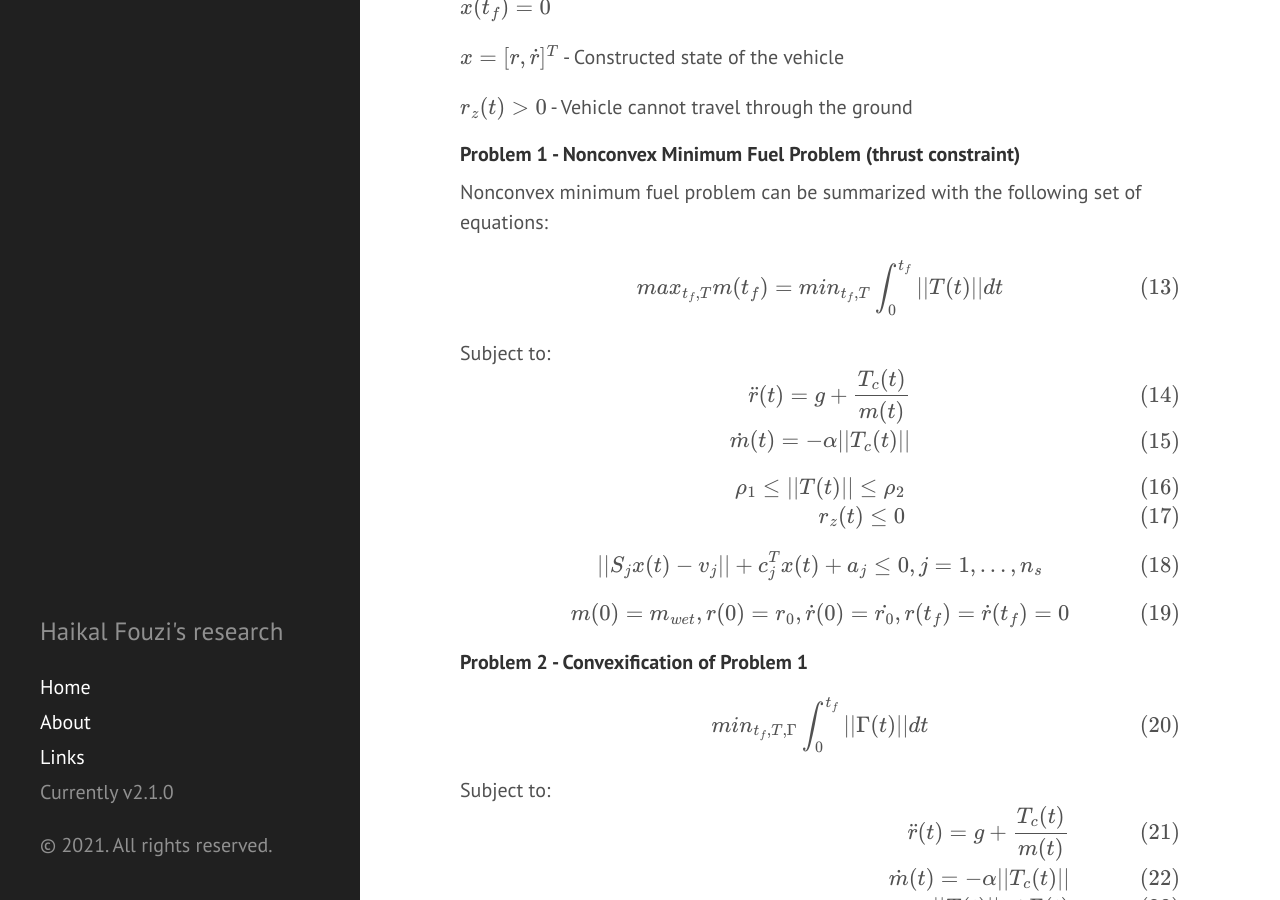
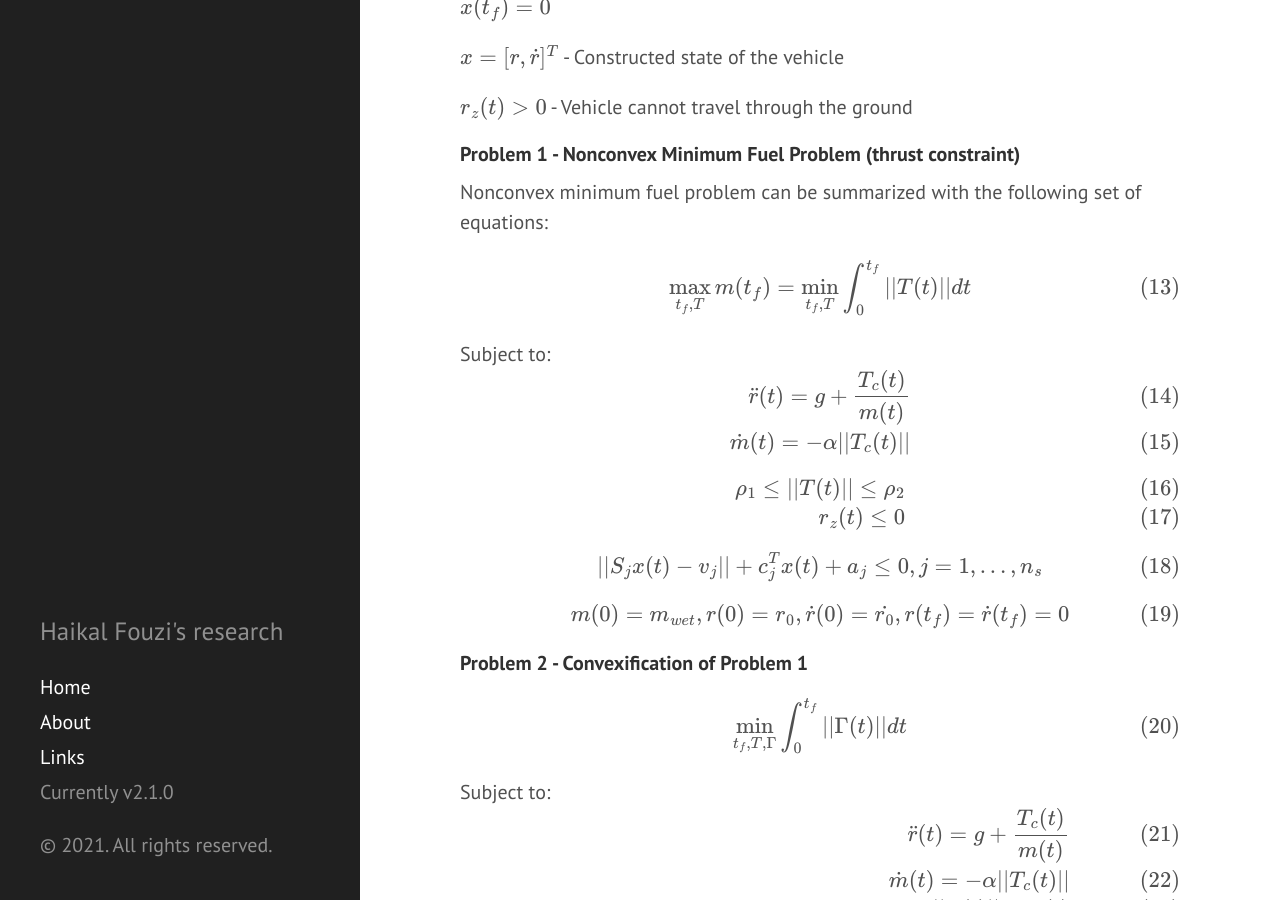
Before and after one commit to haikalfouzi/haikalfouzi.github.io, a Jekyll site: the page built from _posts/2021-01-03-Convex & Optimal Rocket Landing Guidance Control.md, in a window 1280 px wide and 900 px high, scrolled down 6303 px. Built offline with Jekyll 4.4.1, drawn with Linux system fonts in a browser that asks for light colours; formulas are drawn with MathJax 3; some of the changed text lies outside the part shown.

Commit message:
fixed mathjax

```diff
--- a/_posts/2021-01-03-Convex & Optimal Rocket Landing Guidance Control.md
+++ b/_posts/2021-01-03-Convex & Optimal Rocket Landing Guidance Control.md
@@ -136,7 +136,7 @@ $r_z(t) > 0$ - Vehicle cannot travel through the ground
 #### Problem 1 - Nonconvex Minimum Fuel Problem (thrust constraint)
 Nonconvex minimum fuel problem can be summarized with the following set of equations:
 
-$$\begin{equation}max_{t_f,T}m(t_f) = min_{t_f,T}\int_0^{t_f} \vert \vert T(t) \vert \vert dt \end{equation}$$
+$$\begin{equation}\max_{t_f,T}m(t_f) = \min_{t_f,T}\int_0^{t_f} \vert \vert T(t) \vert \vert dt \end{equation}$$
 
 Subject to:
 $$\begin{eqnarray}\ddot r(t) = g + \frac{T_c(t)}{m(t)}\\\dot m(t) = -\alpha \vert \vert T_c(t) \vert \vert \end{eqnarray}$$
@@ -149,7 +149,7 @@ $$\begin{equation}m(0)=m_{wet},r(0)=r_0,\dot r(0)=\dot {r_0},r(t_f)=\dot r(t_f)=
 
 #### Problem 2 - Convexification of Problem 1
 
-$$\begin{equation}min_{t_f,T,\Gamma}\int_0^{t_f} \vert \vert \Gamma(t) \vert \vert dt \end{equation}$$
+$$\begin{equation}\min_{t_f,T,\Gamma}\int_0^{t_f} \vert \vert \Gamma(t) \vert \vert dt \end{equation}$$
 
 Subject to:
 $$\begin{eqnarray}\ddot r(t) = g + \frac{T_c(t)}{m(t)}\\\dot m(t) = -\alpha \vert \vert T_c(t) \vert \vert \\
@@ -197,7 +197,7 @@ $$\begin{eqnarray}log(m_{wet}-\alpha \rho_2 t) \leq z(t) \leq log(m_{wet}-\alpha
 
 #### Problem 3 - Simplification with Glide Slope Constraint
 
-$$\begin{eqnarray}min_{t_f,u,\sigma} \int_0^{t_f} \sigma (t)dt\end{eqnarray}$$
+$$\begin{eqnarray}\min_{t_f,u,\sigma} \int_0^{t_f} \sigma (t)dt\end{eqnarray}$$
 
 Subject to:
 $$\begin{eqnarray}\ddot r(t) = g + u(t)\\\dot z(t)=-\alpha \sigma (t)\\
@@ -219,7 +219,7 @@ where
 $$\begin{equation}t=\frac{t-t_k}{\Delta t},\forall t \in [t_k,t_{k+1}),k=0,...,N-1 \end{equation}$$
 
 Thus:
-$$\begin{equation}min_{u_0,...,u_N,\sigma_0,...,\sigma_N}-z_n \end{equation}$$
+$$\begin{equation}\min_{u_0,...,u_N,\sigma_0,...,\sigma_N}-z_n \end{equation}$$
 
 Subject to: for $k=0,...,N$
 $$\begin{eqnarray}r_{k+1}=r_k + \frac{\Delta t}{2}(\dot r_k + \dot r_{k+1})+\frac{\Delta t^2}{12}(u_{k+1}-u_k)\\
```
